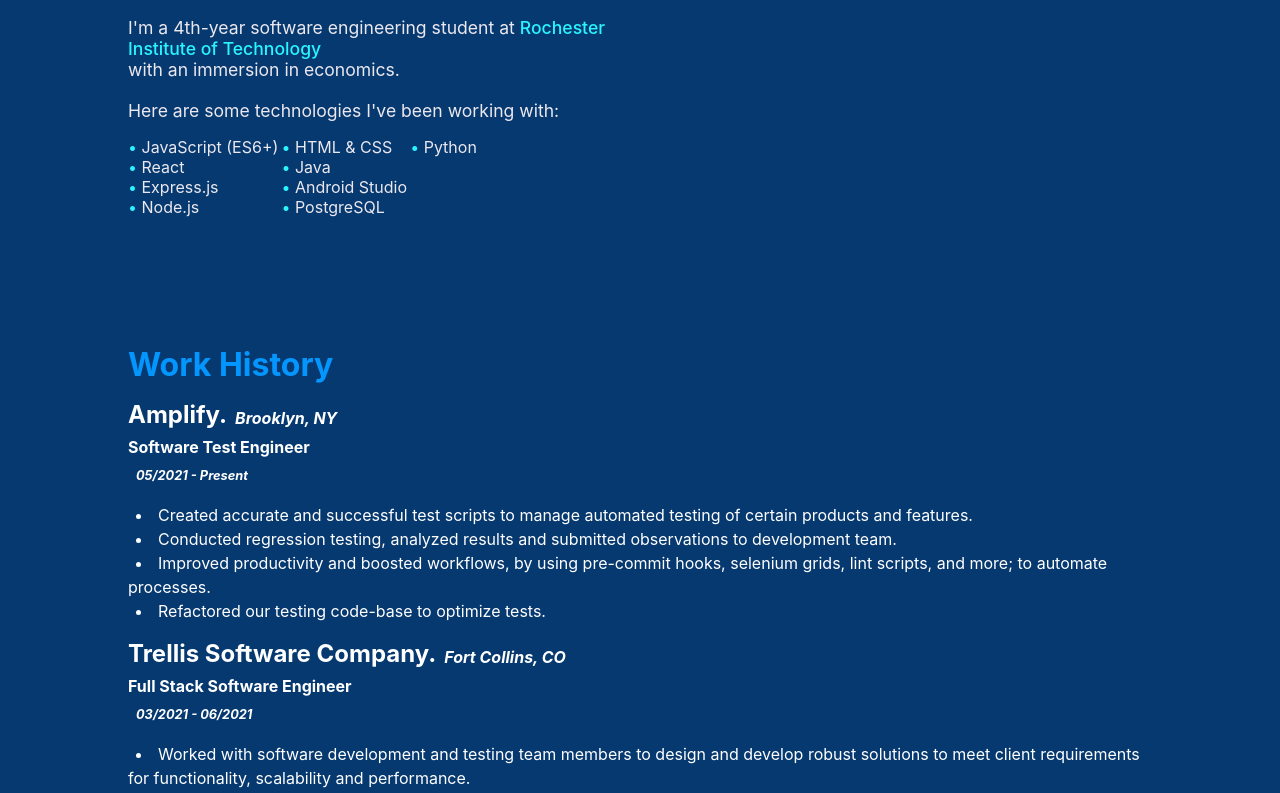
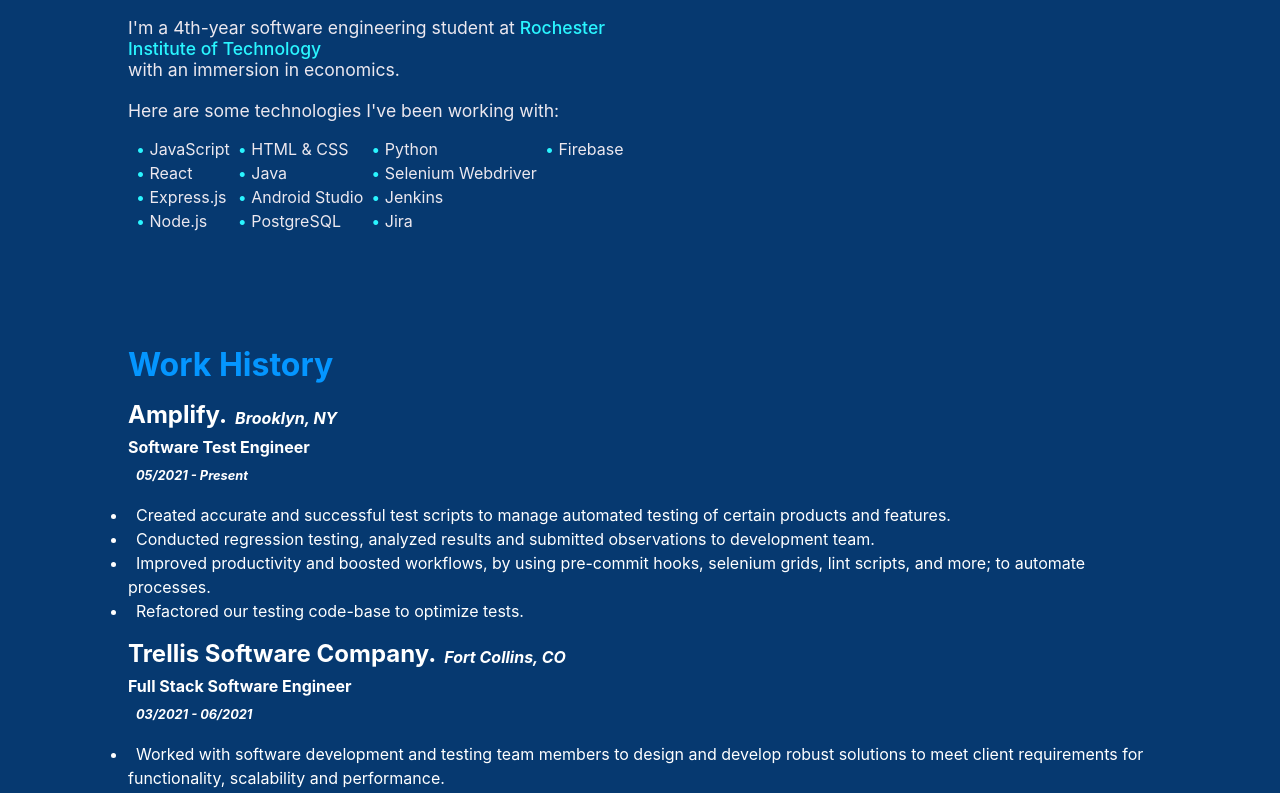
Before and after one commit to JorgeLFigueroa/jorgefigueroa.com-v1, a React (Create React App) app: page / in a window 1280 px wide. Shown: the part 1320-2113 px from the top of the page. Built offline with nearby package versions, Linux system fonts and the light colour scheme.

Commit message:
updated about me

```diff
--- a/src/Components/About.js
+++ b/src/Components/About.js
@@ -1,6 +1,24 @@
 import React, { Component } from "react";
 import styled from "styled-components";
+import BulletPoints from './BulletPoints';
 
+const data = {
+  points: [
+    'JavaScript',
+    'React',
+    'Express.js',
+    'Node.js',
+    'HTML & CSS',
+    'Java',
+    'Android Studio',
+    'PostgreSQL',
+    'Python',
+    'Selenium Webdriver',
+    'Jenkins',
+    'Jira',
+    'Firebase',
+  ]
+}
 export default class About extends Component {
   render() {
     return (
@@ -28,17 +46,7 @@
         </p>
         <p>Here are some technologies I've been working with:</p>
         <TechnologiesContainer>
-          <ul>
-            <li>JavaScript (ES6+)</li>
-            <li>React</li>
-            <li>Express.js</li>
-            <li>Node.js</li>
-            <li>HTML &amp; CSS</li>
-            <li>Java</li>
-            <li>Android Studio</li>
-            <li>PostgreSQL</li>
-            <li>Python</li>
-          </ul>
+          <BulletPoints data={data.points}></BulletPoints>
         </TechnologiesContainer>
       </Container>
     );
--- a/src/Components/BulletPoints.js
+++ b/src/Components/BulletPoints.js
@@ -5,9 +5,11 @@
     render() {
         return (
             <div>
-             {this.props.data.map((item) => (
-                 <BulletPoint>{item}</BulletPoint>
-             ))}
+                <ul>
+                    {this.props.data.map((item) => (
+                        <BulletPoint>{item}</BulletPoint>
+                    ))}
+                </ul>
             </div>
          );
     }
```
